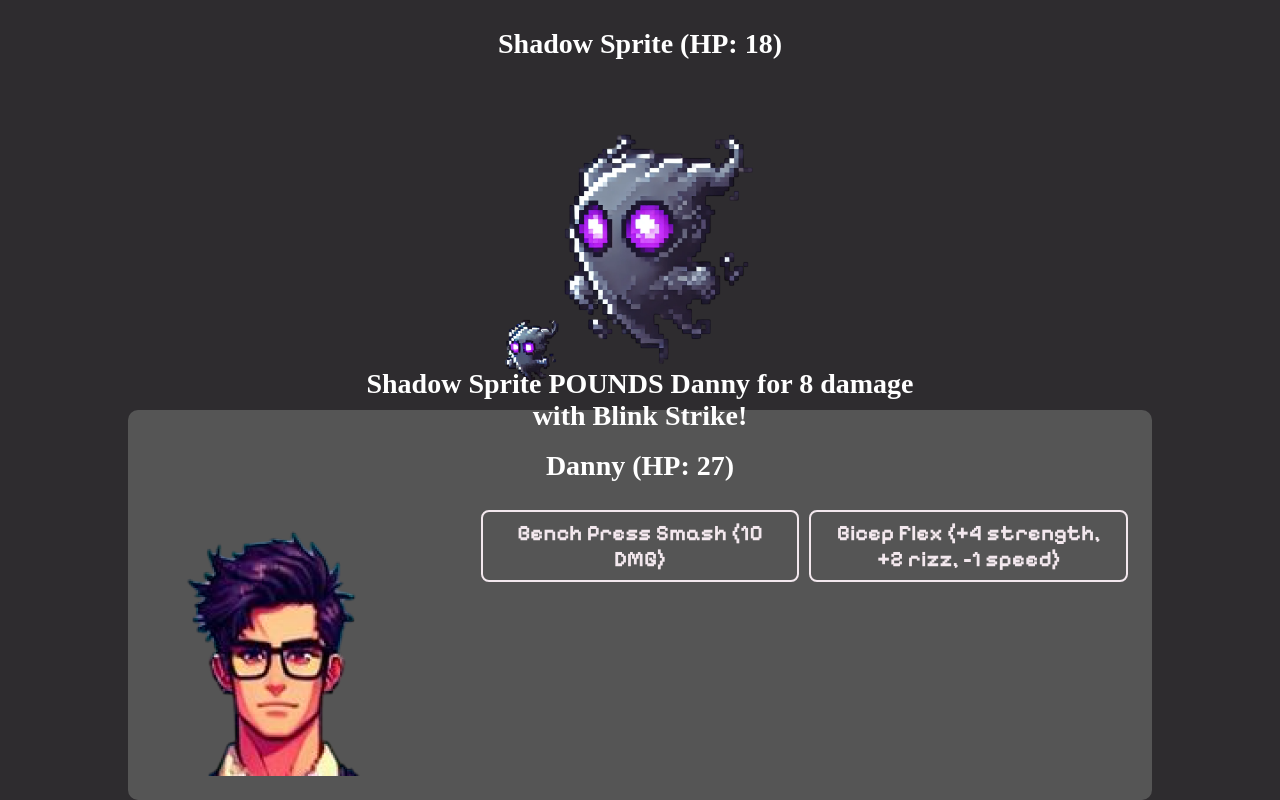
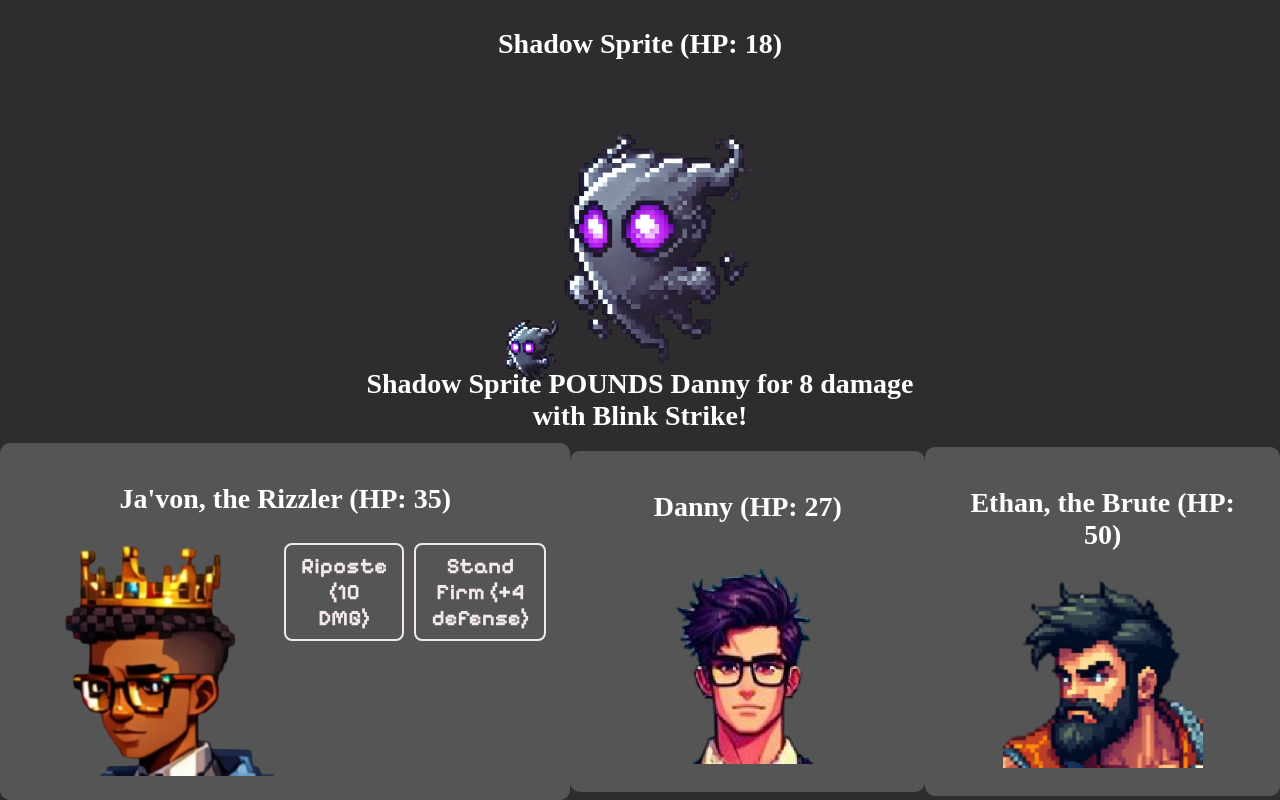
Before and after one commit to Dattele/SwoleHeroReborn, a React (Create React App) app: page /forest-battle in a window 1280 px wide. Built offline with nearby package versions, Linux system fonts and the light colour scheme.

Commit message:
Set up the Battle component to work with parties

```diff
--- a/src/Components/Battle/Battle.jsx
+++ b/src/Components/Battle/Battle.jsx
@@ -40,6 +40,7 @@ export default function Battle({ players, enemies, onBattleEnd = null }) {
   let navigate = useNavigate();
   const logRef = useRef(null);
   const lastEntryRef = useRef(null); // Ref for the last log entry
+  const playerSectRefs = useRef([]);
 
   const playersClone = structuredClone(players).map((player) => ({
     ...player,
@@ -49,6 +50,7 @@ export default function Battle({ players, enemies, onBattleEnd = null }) {
     ...enemy,
     id: uuidv4(),
   }));
+  const [playerHeight, setPlayerHeight] = useState('auto');
 
   // Play a death sound audio
   const playRandomDeathSound = () => {
@@ -72,6 +74,7 @@ export default function Battle({ players, enemies, onBattleEnd = null }) {
     deadEnemies: [],
     isEnemyTurn: null,
     battleOutcome: null,
+    activePlayerIndex: 0,
   };
 
   const BattleReducer = (state, action) => {
@@ -82,6 +85,11 @@ export default function Battle({ players, enemies, onBattleEnd = null }) {
       case 'NEXT_TURN': {
         if (state.battleOutcome) return state; // Stop turn progression
 
+        // Increase player index if the fighter was a player
+        let playerIndex = state.activePlayerIndex;
+        if (state.turnOrder[state.turnIndex].type === 'player')
+          playerIndex = (playerIndex + 1) % players.length;
+
         const nextTurnIndex = (state.turnIndex + 1) % state.turnOrder.length;
         const nextFighter = state.turnOrder[nextTurnIndex];
         console.log('next turn combatant:', state.turnOrder[nextTurnIndex]);
@@ -90,6 +98,7 @@ export default function Battle({ players, enemies, onBattleEnd = null }) {
           ...state,
           turnIndex: nextTurnIndex,
           isEnemyTurn: nextFighter.type === 'enemy',
+          activePlayerIndex: playerIndex,
         };
       }
       case 'HANDLE_ATTACK': {
@@ -565,6 +574,16 @@ export default function Battle({ players, enemies, onBattleEnd = null }) {
     }
   }, [state.isEnemyTurn]);
 
+  // Set all the player sections to be the same height as the tallest one
+  // useEffect(() => {
+  //   if (playerSectRefs.current.length > 1) {
+  //     const maxHeight = Math.max(
+  //       ...playerSectRefs.current.map((btn) => btn?.offsetHeight || 0),
+  //     );
+  //     setPlayerHeight(`${maxHeight}px`);
+  //   }
+  // }, []);
+
   return (
     <div className='Screen Battle-Screen Full-Screen'>
       {/* Enemy Display */}
@@ -622,11 +641,42 @@ export default function Battle({ players, enemies, onBattleEnd = null }) {
         {state.turnOrder
           .filter((player) => player.type === 'player')
           .map((player, index) => (
-            <div key={index} className='Player'>
+            <div key={index} className='Player' ref={(el) => { playerSectRefs.current[index] = el; }} style={{ height: playerHeight }}>
               <h3>
                 {player.name} (HP: {player.hp})
               </h3>
-              <div className='Attack-Buttons'>
+              {index === state.activePlayerIndex ? (
+                <div className='Attack-Buttons'>
+                  <img
+                    src={player.imageFace}
+                    alt={player.name}
+                    className='Attack-Image'
+                  />
+                  {player.abilities.map((attack, i) => (
+                    <button
+                      key={i}
+                      disabled={state.isEnemyTurn}
+                      className='Attack-Btn'
+                      onClick={() => SelectTarget(attack)}
+                    >
+                      {attack.name} ({
+                        attack.type === 'attack' ? `${attack.damage} DMG`
+                        : attack.type === 'heal' ? attack.heal
+                        : attack.effect
+                      })
+                    </button>
+                  ))}
+                </div>
+              ) : (
+                <div className='Non-Attack-Images'>
+                  <img
+                    src={player.imageFace}
+                    alt={player.name}
+                    className='Attack-Image'
+                  />
+                </div>
+              )}
+              {/* <div className='Attack-Buttons'>
                 <img
                   src={player.image}
                   alt={player.name}
@@ -639,14 +689,14 @@ export default function Battle({ players, enemies, onBattleEnd = null }) {
                     className='Attack-Btn'
                     onClick={() => SelectTarget(attack)}
                   >
-                    {attack.name} (
-                    {attack.type === 'attack'
-                      ? `${attack.damage} DMG`
-                      : attack.effect}
-                    )
+                    {attack.name} ({
+                      attack.type === 'attack' ? `${attack.damage} DMG`
+                      : attack.type === 'heal' ? attack.heal
+                      : attack.effect
+                    })
                   </button>
                 ))}
-              </div>
+              </div> */}
             </div>
           ))}
       </div>
--- a/src/Components/Battle/Battle.scss
+++ b/src/Components/Battle/Battle.scss
@@ -50,6 +50,7 @@
 .Player-Section {
   position: absolute;
   bottom: 0;
+  flex-direction: row;
 
   .Player {
     padding: 1.5rem;
@@ -109,3 +110,9 @@
     text-align: center;
   }
 }
+
+.Non-Attack-Images {
+  .Attack-Image {
+    width: 200px;
+  }
+}
--- a/src/Components/Battle/ForestBattle/ForestBattle.jsx
+++ b/src/Components/Battle/ForestBattle/ForestBattle.jsx
@@ -8,7 +8,8 @@ import ForestMonsters from '../../Monster/ForestMonsters/ForestMonsters';
 // import dannyImage from '../../../assets/images/Daniel.jpeg';
 
 export default function ForestBattle() {
-  const { stats, wolfKills, incrementWolfKills } = useDanny(); // Pulling in Danny's stats
+  const { party, wolfKills, incrementWolfKills } = useDanny(); // Pulling in Danny's stats
+  console.log(party);
   const navigate = useNavigate();
   //const forestBossEvent = wolfKills >= 0; // Triggers at 3+ wolf kills
 
@@ -41,6 +42,6 @@ export default function ForestBattle() {
   };
 
   return (
-    <Battle players={[stats]} enemies={[enemy]} onBattleEnd={handleBattleEnd} />
+    <Battle players={party} enemies={[enemy]} onBattleEnd={handleBattleEnd} />
   );
 }
--- a/src/Components/FantasyWorldScreen/Components/Bronzebell/IronHide/IronHide.jsx
+++ b/src/Components/FantasyWorldScreen/Components/Bronzebell/IronHide/IronHide.jsx
@@ -8,7 +8,9 @@ import { useDanny } from '../../../../../Context/DannyContext';
 
 import Ironhide from '../../../../../assets/images/Ironhide.webp';
 import IronhideIntro from '../../../../../assets/images/IronhideIntro.webp';
+
 import Ethan from '../../../../../assets/images/Ethan.png';
+import EthanFace from '../../../../../assets/images/EthanFace.png';
 
 import '../../../../../scss/All.scss';
 
@@ -35,6 +37,7 @@ export default function IronHide() {
       'Former Pit fighter from Stonejaw Hold - Fallen to the Demon King',
     abilities: barbarianClass.abilities[1],
     image: Ethan,
+    imageFace: EthanFace,
   };
 
   const ethanIntro = [
--- a/src/Components/FantasyWorldScreen/Components/Bronzebell/TrainingGrounds/TrainingGrounds.jsx
+++ b/src/Components/FantasyWorldScreen/Components/Bronzebell/TrainingGrounds/TrainingGrounds.jsx
@@ -8,6 +8,7 @@ import { useDanny } from '../../../../../Context/DannyContext';
 
 import Grounds from '../../../../../assets/images/TrainingGrounds.webp';
 import Javon from '../../../../../assets/images/Javon.png';
+import JavonFace from '../../../../../assets/images/JavonFace.png';
 
 import '../../../../../scss/All.scss';
 
@@ -33,12 +34,13 @@ export default function TrainingGrounds() {
     description: 'Prince of the fallen Kingdom of Feymore. Oozes out Charisma.',
     abilities: knightClass.abilities[1],
     image: Javon,
+    imageFace: JavonFace,
   };
 
   const context = useDanny();
-  console.log('context', context);
-  const ethan = party?.find((member) => member.name === 'Ethan, the Brute');
-  console.log('ethan', ethan);
+  //console.log('context', context);
+  const ethan = party.find((member) => member.name === 'Ethan, the Brute');
+  //console.log('ethan', ethan);
 
   const trainingGroundsIntro = [
     'You arrive at the Bronzebell Training Grounds - you hear the clashing of steel and the shouts of a small crowd.',
@@ -49,8 +51,7 @@ export default function TrainingGrounds() {
     "You step forward. 'Danny. Professional lifter. Big time hero. On a quest to defeat the Demon King... and maybe get a girlfriend out of it.'",
   ];
 
-  const ethanLine =
-    "Ethan snorts. 'This guy looks like he moisturizes with perfume and confidence.'";
+  const ethanLine = "Ethan snorts. 'This guy looks like he moisturizes with perfume and confidence.'";
 
   const javonDialogue = [
     "'A noble mission,' Ja'von says with a slight smirk. 'Even if your fashion sense is... outdated.'",
--- a/src/Components/System/Classes/Classes.jsx
+++ b/src/Components/System/Classes/Classes.jsx
@@ -72,12 +72,12 @@ const Classes = {
     abilities: {
       1: [
         { name: 'Riposte', type: 'attack', damage: 10 },
-        { name: 'Stand Firm', type: 'defense', effect: '+4 defense' },
+        { name: 'Stand Firm', type: 'buff', effect: '+4 defense' },
       ],
       3: [
         {
           name: 'Radiant Slash',
-          type: 'attack',
+          type: 'rizz-attack',
           damage: 14,
           effect: '+2 rizz',
         },
--- a/src/Context/DannyContext.jsx
+++ b/src/Context/DannyContext.jsx
@@ -1,7 +1,13 @@
 import { createContext, useContext, useState } from 'react';
 import Classes from '../Components/System/Classes';
 
+import Daniel from '../assets/images/Daniel.jpeg';
 import DanielFace from '../assets/images/DanielFace.png';
+
+import Ethan from '../assets/images/Ethan.png';
+import EthanFace from '../assets/images/EthanFace.png';
+import Javon from '../assets/images/Javon.png';
+import JavonFace from '../assets/images/JavonFace.png';
 
 const DannyContext = createContext();
 
@@ -23,7 +29,45 @@ export function DannyProvider({ children }) {
     description:
       'A man who can deadlift 400 lbs but has never lifted a single date',
     abilities: bodyBuilderClass.abilities[1],
-    image: DanielFace,
+    image: Daniel,
+    imageFace: DanielFace,
+  };
+
+  const barbarianClass = Classes.Barbarian;
+  const ethan = {
+    name: 'Ethan, the Brute',
+    type: 'player',
+    level: 1,
+    xp: 0,
+    hp: 50,
+    strength: 4,
+    defense: 8,
+    speed: 2,
+    rizz: 1,
+    class: barbarianClass.name,
+    description:
+      'Former Pit fighter from Stonejaw Hold - Fallen to the Demon King',
+    abilities: barbarianClass.abilities[1],
+    image: Ethan,
+    imageFace: EthanFace,
+  };
+
+  const knightClass = Classes.Knight;
+  const javon = {
+    name: "Ja'von, the Rizzler",
+    type: 'player',
+    level: 1,
+    xp: 0,
+    hp: 35,
+    strength: 5,
+    defense: 5,
+    speed: 6,
+    rizz: 8,
+    class: knightClass.name,
+    description: 'Prince of the fallen Kingdom of Feymore. Oozes out Charisma.',
+    abilities: knightClass.abilities[1],
+    image: Javon,
+    imageFace: JavonFace,
   };
 
   //const [level, setLevel] = useState(1);
@@ -45,7 +89,7 @@ export function DannyProvider({ children }) {
   const [wolfKills, setWolfKills] = useState(0);
   const [gold, setGold] = useState(0);
   const [inventory, setInventory] = useState([]);
-  const [party, setParty] = useState([Danny]);
+  const [party, setParty] = useState([Danny, ethan, javon]);
   const [goatState, setGoatState] = useState({
     sightings: 0,
   });
@@ -75,19 +119,8 @@ export function DannyProvider({ children }) {
       }),
     );
   };
-  // const levelUp = (player, playerClass) => {
-  //   if (xp >= 100 * player.level) {
-  //     player.level += 1;
-  //     setXp(0);
-  //     setStats((prevStats) => ({
-  //       hp: prevStats.hp + playerClass.statGrowth.hp,
-  //       strength: prevStats.strength + playerClass.statGrowth.strength,
-  //       defense: prevStats.defense + playerClass.statGrowth.defense,
-  //       speed: prevStats.speed + playerClass.statGrowth.speed,
-  //       rizz: prevStats.rizz + playerClass.statGrowth.rizz,
-  //     }));
-  //   }
-  // };
+
+  console.log('party', party);
 
   // Spend gold
   const spendGold = (amount) => {
@@ -114,10 +147,7 @@ export function DannyProvider({ children }) {
 
   // Add a party member
   const addPartyMember = (newMember) => {
-    setParty((prev) => ({
-      // ...prev,
-      party: [...prev, newMember],
-    }));
+    setParty((prev) => [...prev, newMember]);
   };
 
   // Function to keep track of wolf kills
```
Also changed, not shown: src/Components/FantasyWorldScreen/Components/ForestScreen/ForestScreen.jsx (+0 -23 lines), src/assets/images/EthanFace.png (added), src/assets/images/JavonFace.png (added).
